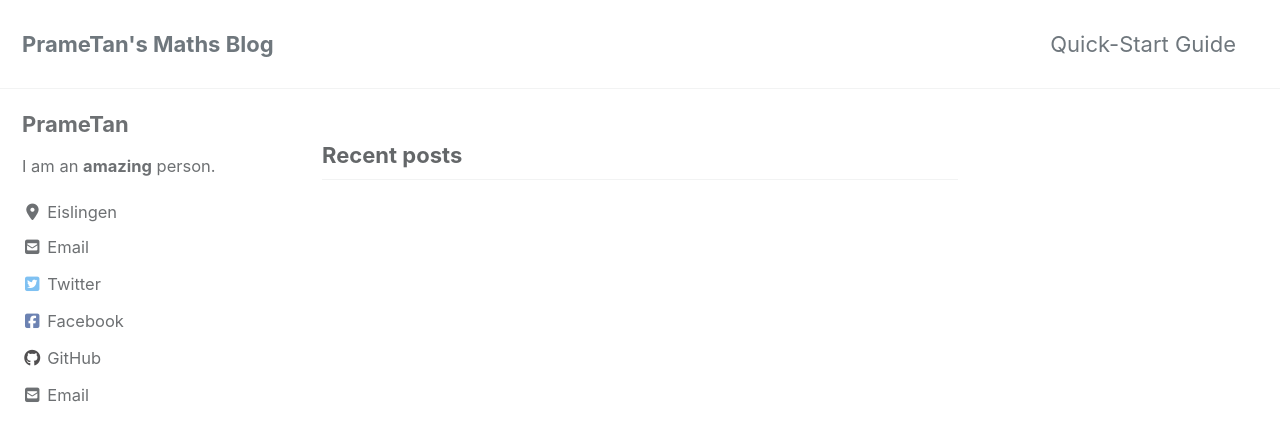
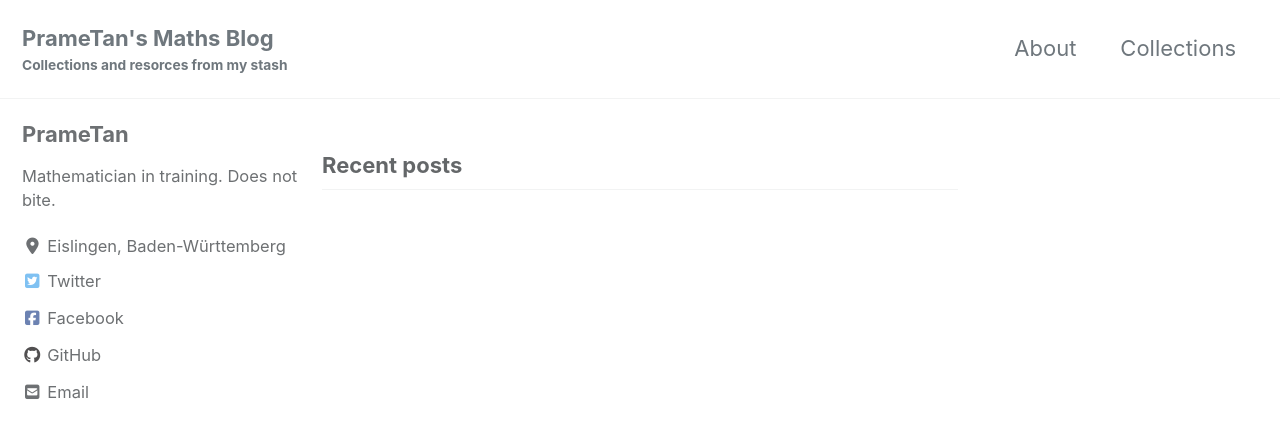
Before and after one commit to PrameTan/prametan.github.io, a Jekyll site: the page built from index.html, in a window 1280 px wide and 900 px high. Shown: the top 441 px of the window. Built offline with Jekyll 4.4.1, drawn with Linux system fonts in a browser that asks for light colours; cached includes are drawn as plain includes; nearby versions of some CDN libraries; the list of posts is cut into pages by our own code; some of the changed text lies outside the part shown.

Commit message:
Update footer links

```diff
--- a/_config.yml
+++ b/_config.yml
@@ -18,12 +18,12 @@
 locale                   : "en-GB"
 title                    : "PrameTan's Maths Blog"
 title_separator          : "-"
-subtitle                 : # site tagline that appears below site title in masthead
+subtitle                 : Collections and resorces from my stash # site tagline that appears below site title in masthead
 name                     : "PrameTan"
 description              : "Resources and Collections of my ideas"
 url                      : "https://prametan.github.io"# the base hostname & protocol for your site e.g. "https://mmistakes.github.io"
 baseurl                  : # the subpath of your site, e.g. "/blog"
-repository               : PrameTan/prametan.github.io# GitHub username/repo-name e.g. "mmistakes/minimal-mistakes"
+repository               : "PrameTan/prametan.github.io" # GitHub username/repo-name e.g. "mmistakes/minimal-mistakes"
 teaser                   : # path of fallback teaser image, e.g. "/assets/images/500x300.png"
 logo                     : # path of logo image to display in the masthead, e.g. "/assets/images/88x88.png"
 masthead_title           : # overrides the website title displayed in the masthead, use " " for no title
@@ -95,13 +95,13 @@
 author:
   name             : "PrameTan"
   avatar           : # path of avatar image, e.g. "/assets/images/bio-photo.jpg"
-  bio              : "I am an **amazing** person."
-  location         : "Eislingen"
+  bio              : "Mathematician in training. Does not bite."
+  location         : "Eislingen, Baden-Württemberg"
   email            : "prame_tansuntorn@hotmail.com"
   links:
-    - label: "Email"
-      icon: "fas fa-fw fa-envelope-square"
-      url: mailto:prame_tansuntorn@hotmail.com
+#    - label: "Email"
+#      icon: "fas fa-fw fa-envelope-square"
+#     url: mailto:prame_tansuntorn@hotmail.com
     - label: "Website"
       icon: "fas fa-fw fa-link"
       # url: "https://your-website.com"
@@ -123,13 +123,13 @@
   links:
     - label: "Twitter"
       icon: "fab fa-fw fa-twitter-square"
-      # url:
+      url: "https://twitter.com/KDissalwerg"
     - label: "Facebook"
       icon: "fab fa-fw fa-facebook-square"
-      # url:
+      url: "https://www.facebook.com/mathproblemaday"
     - label: "GitHub"
       icon: "fab fa-fw fa-github"
-      # url:
+      url: "https://github.com/PrameTan"
     - label: "GitLab"
       icon: "fab fa-fw fa-gitlab"
       # url:
```
Also changed, not shown: _data/navigation.yml (+6 -6 lines), README.md.
